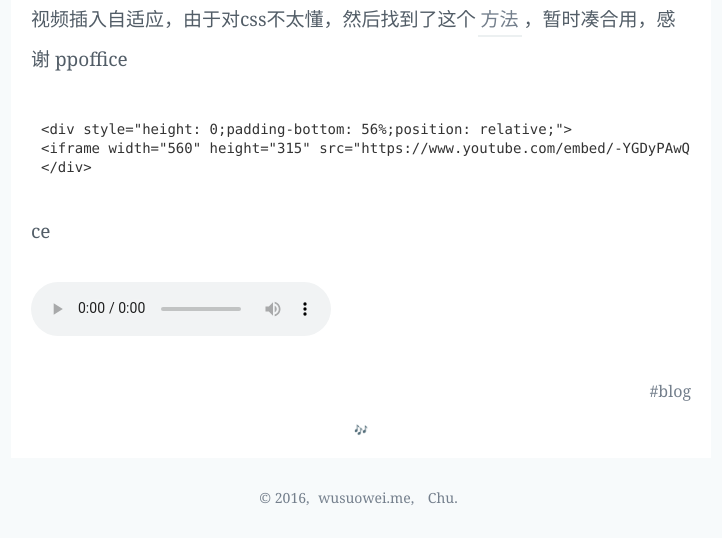
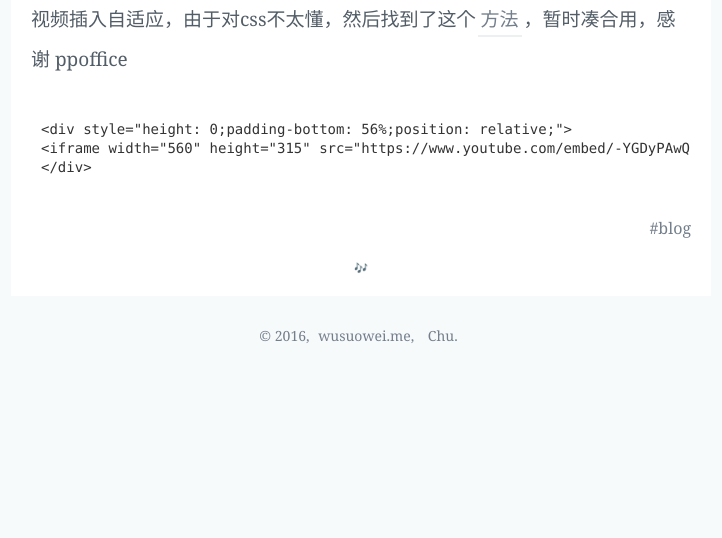
Before and after one commit to bqkc/bqkc.github.io, a Jekyll site: the page built from _posts/2016/2016-09-19-first-time.md, in a window 1280 px wide. Shown: the part 764-1302 px from the top of the page, without its empty margins (279-1001 px from the left). Built offline with Jekyll 4.4.1, drawn with Linux system fonts in a browser that asks for light colours; after the commit the page ends 1140 px from its top, so only the background shows below that.

Commit message:
Update 2016-09-19-first-time.md

````diff
--- a/_posts/2016/2016-09-19-first-time.md
+++ b/_posts/2016/2016-09-19-first-time.md
@@ -34,7 +34,3 @@
 <iframe width="560" height="315" src="https://www.youtube.com/embed/-YGDyPAwQz0" frameborder="0" allowfullscreen="" style="position: absolute;height: 100%;width: 100%;"></iframe>
 </div>
 ```
-
-ce
-
-<audio src="http://guojing.qiniudn.com/Blue_roses_falling.mp3" controls=""></audio>
````
